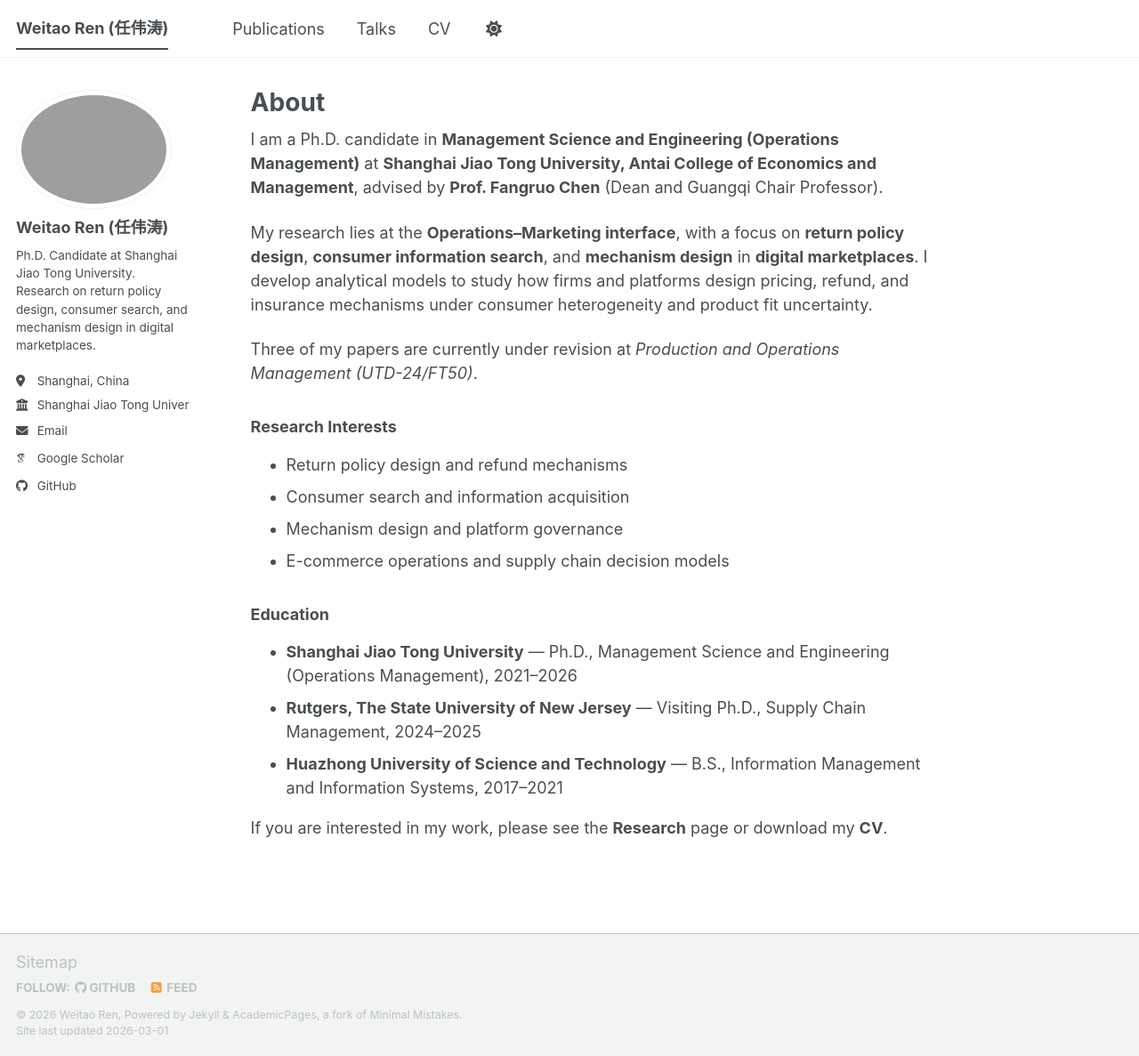
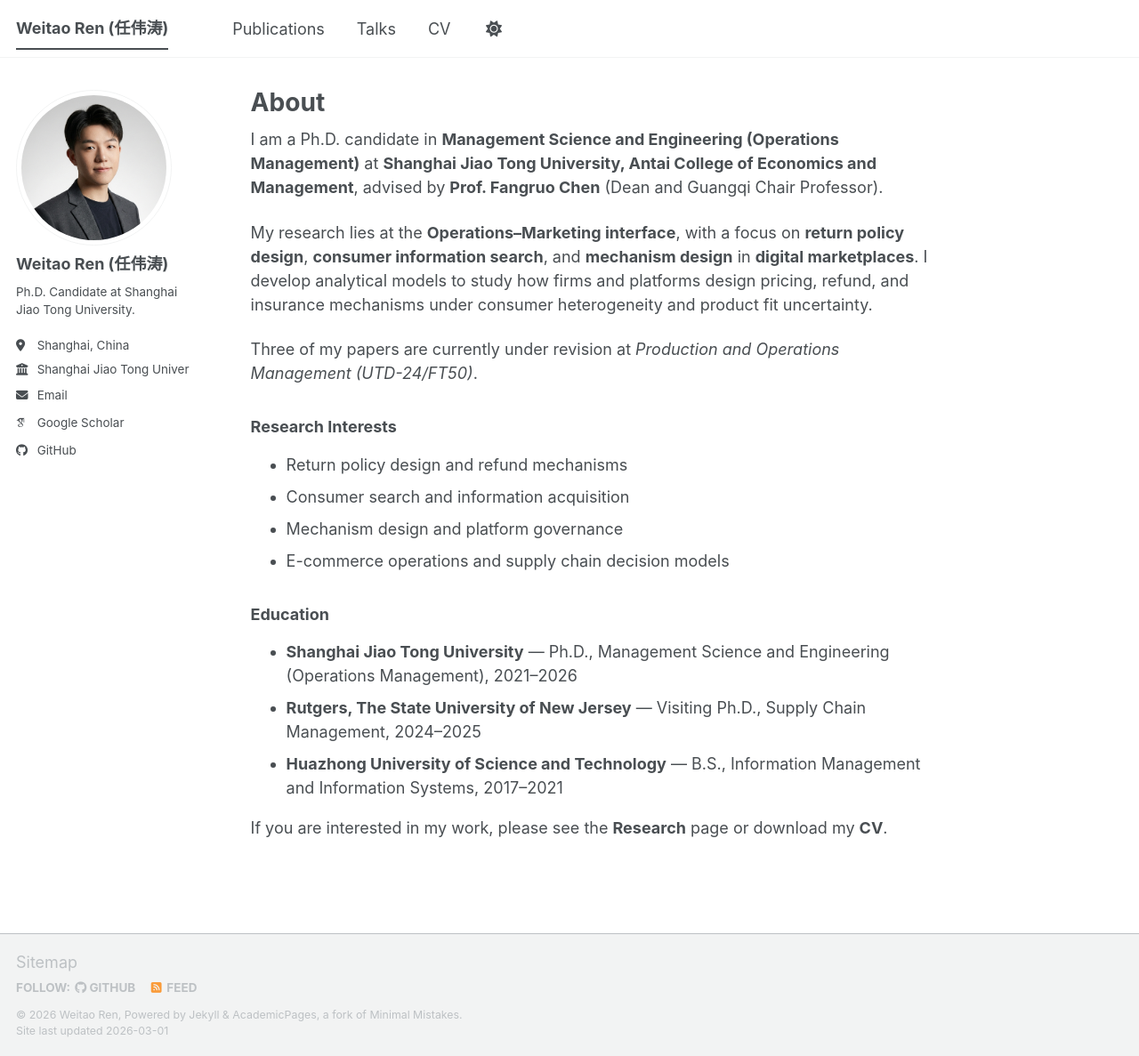
Before and after one commit to weitaoren/weitaoren.github.io, a Jekyll site: the page built from _pages/about.md, in a window 1280 px wide and 1187 px high. Shown: the whole window at 89% size. Built offline with Jekyll 4.4.1, drawn with Linux system fonts in a browser that asks for light colours; some web fonts are replaced; a script bundle is joined from its source files by our own code; library files that are not in the unit come from our copies.

Commit message:
Update _config.yml

```diff
--- a/_config.yml
+++ b/_config.yml
@@ -19,10 +19,10 @@ repository               : "weitaoren/weitaoren.github.io"
 
 # Site Author (sidebar)
 author:
-  avatar           : "profile.jpg"  # put profile.png in /images/ (or adjust path per your template)
+  avatar           : "profile.png"  # put profile.png in /images/ (or adjust path per your template)
   name             : "Weitao Ren (任伟涛)"
   pronouns         :
-  bio              : "Ph.D. Candidate at Shanghai Jiao Tong University. Research on return policy design, consumer search, and mechanism design in digital marketplaces."
+  bio              : "Ph.D. Candidate at Shanghai Jiao Tong University."
   location         : "Shanghai, China"
   employer         : "Shanghai Jiao Tong University"
   uri              :
```
